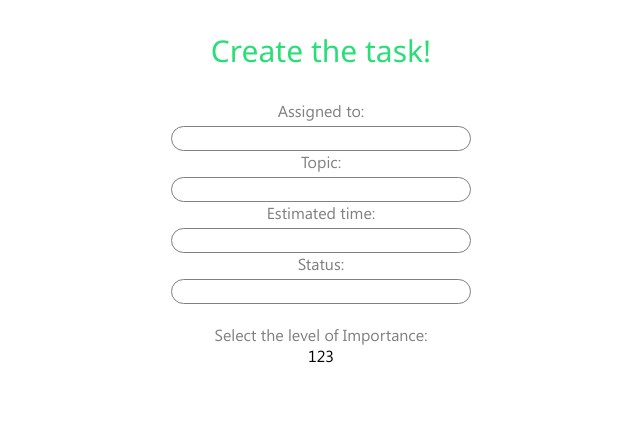
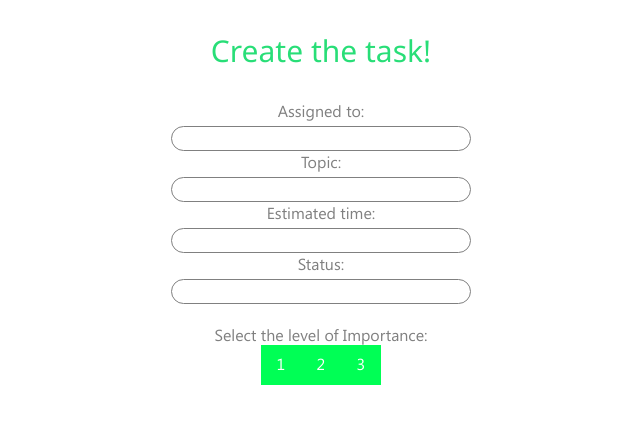
Before and after one commit to TheGitDevelopers/tasks, an Angular app in the folder frontend/: page /create-task in a window 1280 px wide. Shown: the top 424 px of the page, without its empty margins (319-959 px from the left). Built offline with nearby package versions, Linux system fonts and the light colour scheme.

Commit message:
bind ngclass to creat-task classes

```diff
--- a/frontend/src/app/components/create-task/select-level/select-level.component.html
+++ b/frontend/src/app/components/create-task/select-level/select-level.component.html
@@ -1,3 +1,3 @@
-<div [ngClass]="['selectLevel','selectLevelIndividual']">
-<p>{{number}}</p>
+<div [ngClass]="selectLevel + ' ' + selectLevelIndividual">
+  <p>{{number}}</p>
 </div>
```
